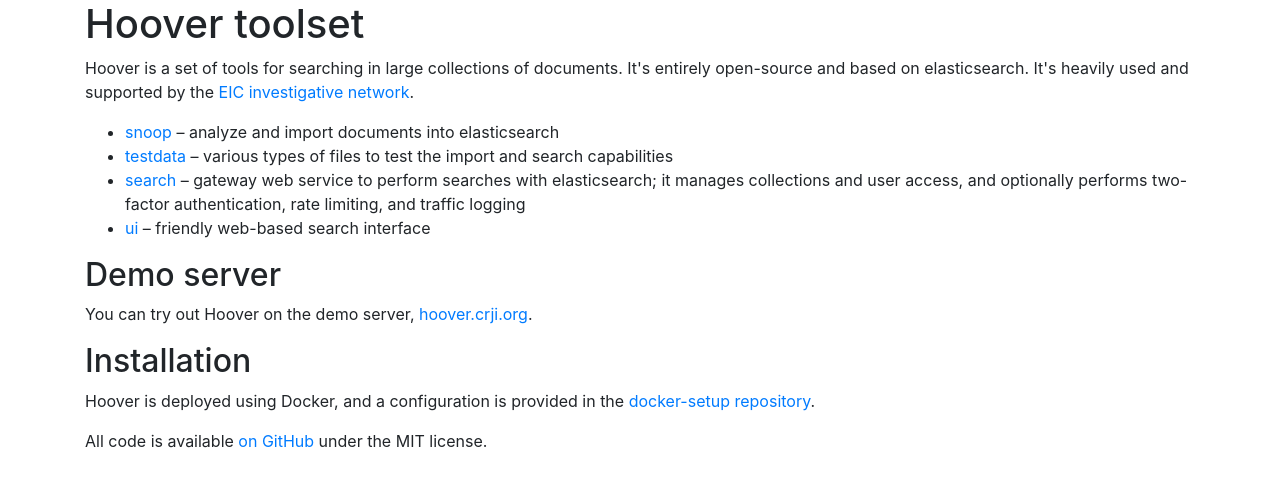
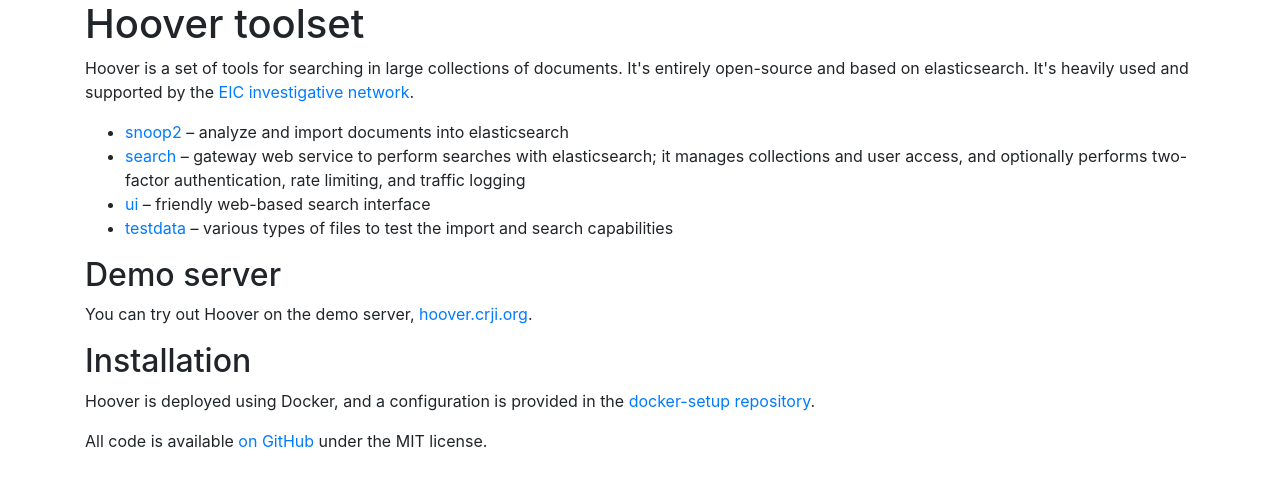
Before and after one commit to Hoove391/hoover.github.io, a plain HTML site: page index.html in a window 1280 px wide. Drawn offline with nearby package versions, Linux system fonts and the light colour scheme.

Commit message:
Link to snoop2

```diff
--- a/index.html
+++ b/index.html
@@ -12,13 +12,8 @@
 
   <ul>
     <li>
-      <a href="https://github.com/hoover/snoop">snoop</a> –
+      <a href="https://github.com/hoover/snoop2">snoop2</a> –
       analyze and import documents into elasticsearch
-    </li>
-
-    <li>
-      <a href="https://github.com/hoover/testdata">testdata</a> –
-      various types of files to test the import and search capabilities
     </li>
 
     <li>
@@ -31,6 +26,11 @@
     <li>
       <a href="https://github.com/hoover/ui">ui</a> –
       friendly web-based search interface
+    </li>
+
+    <li>
+      <a href="https://github.com/hoover/testdata">testdata</a> –
+      various types of files to test the import and search capabilities
     </li>
   </ul>
 
```
